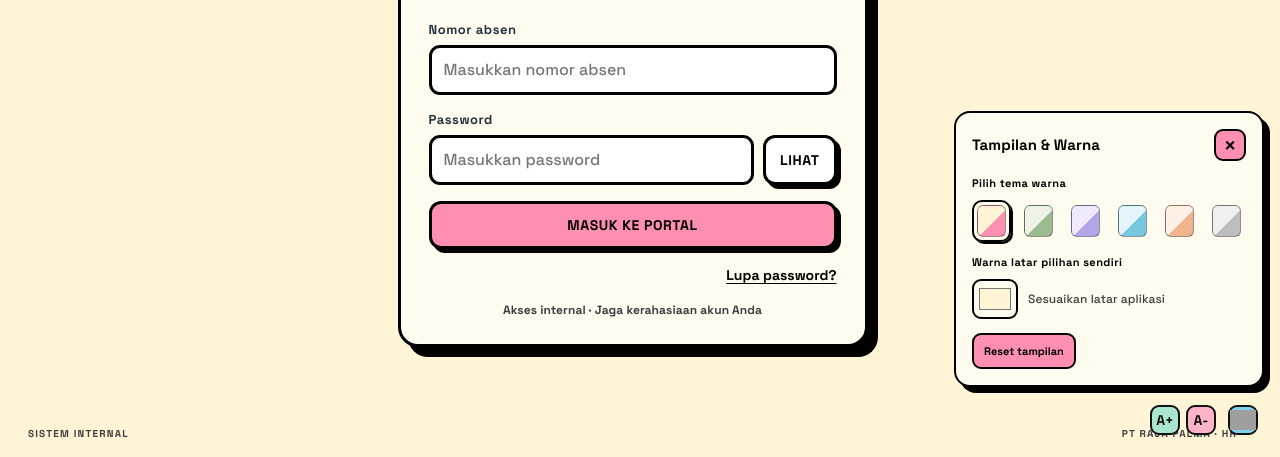
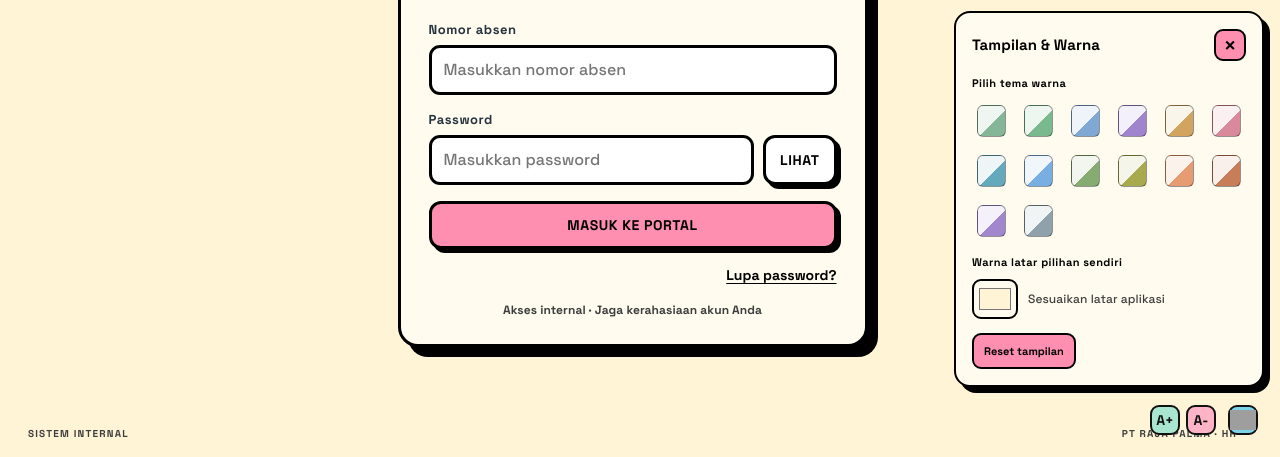
Before and after one commit to rahman-rjp619/rajapalma-pmksxi, a plain HTML site: page index.html in a window 1280 px wide. Both pictures are taken after a click on the button 1243 px from the left and 763 px from the top of the page. Shown: the part 343-800 px from the top of the page. Drawn offline with Linux system fonts and the light colour scheme; grey boxes are pictures that could not be loaded.

Commit message:
Update index.html

```diff
--- a/index.html
+++ b/index.html
@@ -124,15 +124,23 @@
   <div class="appearance-head"><strong>Tampilan & Warna</strong><button type="button" id="appearanceClose" aria-label="Tutup pengaturan">×</button></div>
   <p class="appearance-label">Pilih tema warna</p>
   <div class="appearance-swatches" role="group" aria-label="Pilihan tema warna">
-    <button type="button" data-palette="cream" aria-label="Cream dan dusty rose" title="Cream & dusty rose"><span style="--sw-bg:#FFF4D6;--sw-ac:#FF8FB1"></span></button>
-    <button type="button" data-palette="sage" aria-label="Sage dan cream" title="Sage & cream"><span style="--sw-bg:#EEF3E5;--sw-ac:#9DBB91"></span></button>
-    <button type="button" data-palette="lavender" aria-label="Lavender dan putih" title="Lavender"><span style="--sw-bg:#F0EAFE;--sw-ac:#B6A4E8"></span></button>
-    <button type="button" data-palette="ocean" aria-label="Biru laut dan es" title="Ocean"><span style="--sw-bg:#E4F4FA;--sw-ac:#77C8DF"></span></button>
-    <button type="button" data-palette="peach" aria-label="Peach dan aprikot" title="Peach"><span style="--sw-bg:#FFF0E5;--sw-ac:#F2B38F"></span></button>
-    <button type="button" data-palette="mono" aria-label="Monokrom" title="Monokrom"><span style="--sw-bg:#F0F0F0;--sw-ac:#BDBDBD"></span></button>
-  </div>
+         <button type="button" data-palette="codex" aria-label="Codex hijau" title="Codex"><span style="--sw-bg:#EFF5F0;--sw-ac:#85B697"></span></button>
+     <button type="button" data-palette="mint" aria-label="Mint" title="Mint"><span style="--sw-bg:#EDF7F0;--sw-ac:#78B98D"></span></button>
+     <button type="button" data-palette="slate" aria-label="Slate biru" title="Slate"><span style="--sw-bg:#EFF4FA;--sw-ac:#7FA9D4"></span></button>
+     <button type="button" data-palette="violet" aria-label="Violet" title="Violet"><span style="--sw-bg:#F4F0FA;--sw-ac:#A184CE"></span></button>
+     <button type="button" data-palette="sand" aria-label="Sand hangat" title="Sand"><span style="--sw-bg:#FAF5EA;--sw-ac:#D1A45F"></span></button>
+          <button type="button" data-palette="rose" aria-label="Rose" title="Rose"><span style="--sw-bg:#FAF0F2;--sw-ac:#D9899B"></span></button>
+      <button type="button" data-palette="ocean" aria-label="Ocean biru" title="Ocean"><span style="--sw-bg:#EDF5F7;--sw-ac:#64A9BC"></span></button>
+      <button type="button" data-palette="sky" aria-label="Sky biru" title="Sky"><span style="--sw-bg:#F0F6FC;--sw-ac:#78AFE2"></span></button>
+      <button type="button" data-palette="sage" aria-label="Sage hijau" title="Sage"><span style="--sw-bg:#F2F6EF;--sw-ac:#86AC71"></span></button>
+      <button type="button" data-palette="olive" aria-label="Olive hijau zaitun" title="Olive"><span style="--sw-bg:#F6F5E9;--sw-ac:#A9A94D"></span></button>
+      <button type="button" data-palette="peach" aria-label="Peach hangat" title="Peach"><span style="--sw-bg:#FCF2EC;--sw-ac:#E69B70"></span></button>
+      <button type="button" data-palette="terracotta" aria-label="Terracotta" title="Terracotta"><span style="--sw-bg:#FAF0EB;--sw-ac:#C77D58"></span></button>
+      <button type="button" data-palette="lilac" aria-label="Lilac" title="Lilac"><span style="--sw-bg:#F5F1FA;--sw-ac:#A286CE"></span></button>
+      <button type="button" data-palette="graphite" aria-label="Graphite" title="Graphite"><span style="--sw-bg:#F1F4F5;--sw-ac:#8FA1AB"></span></button>
+   </div>
   <label class="appearance-label" for="customBackground">Warna latar pilihan sendiri</label>
-  <div class="appearance-color-row"><input type="color" id="customBackground" value="#fff4d6" aria-label="Pilih warna latar"><span>Sesuaikan latar aplikasi</span></div>
+  <div class="appearance-color-row"><input type="color" id="customBackground" value="#f2f5f2" aria-label="Pilih warna latar"><span>Sesuaikan latar aplikasi</span></div>
   <div class="appearance-actions"><button type="button" id="resetAppearance">Reset tampilan</button><span id="appearanceStatus" aria-live="polite"></span></div>
 </div>
 
```
